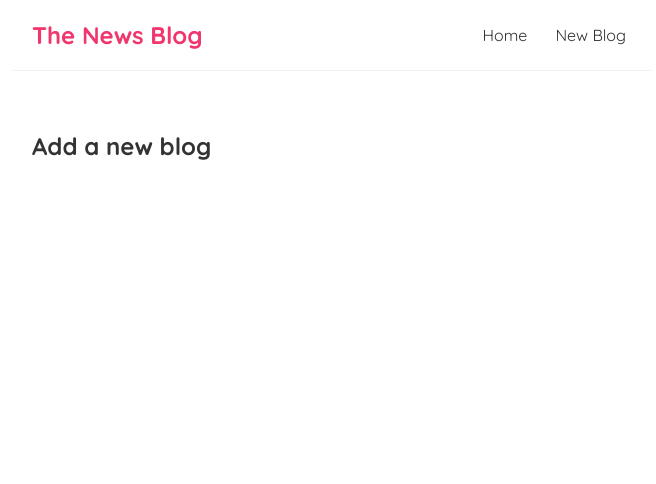
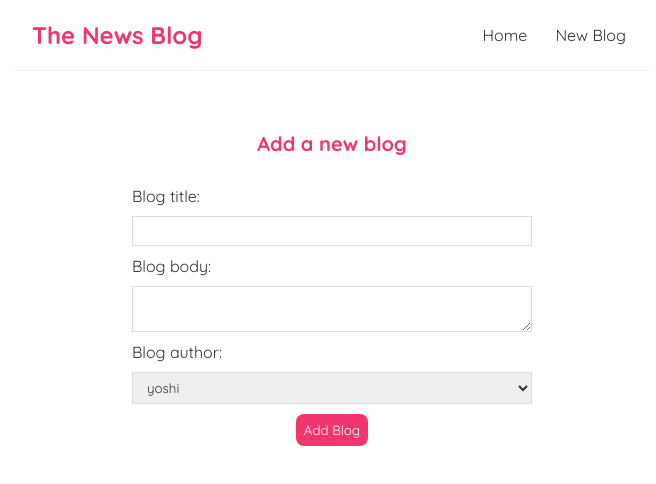
Before and after one commit to NetworkWarrior/first-react-app, a React (Create React App) app: page /create in a window 1280 px wide. Shown: the top 484 px of the page, without its empty margins (308-964 px from the left). Built offline with nearby package versions, Linux system fonts and the light colour scheme.

Commit message:
adding controlled inputs

```diff
--- a/src/Create.js
+++ b/src/Create.js
@@ -1,7 +1,35 @@
+import { useState } from 'react';
 const Create = () => {
+    const [title, setTitle] = useState("");
+    const [body, setBody] = useState("");
+    const [author, setAuthor] = useState('yoshi');
+
     return (
         <div className="create">
             <h2>Add a new blog</h2>
+            <form>
+                <label>Blog title:</label>
+                <input
+                    type="text"
+                    required
+                    value={title}
+                    onChange={(e) => setTitle(e.target.value)}
+                />
+                <label>Blog body:</label>
+                <textarea
+                    required
+                    value={body}
+                    onChange={(e) => setBody(e.target.value)}
+                ></textarea>
+                <label>Blog author:</label>
+                <select required value={author} onChange={(e) => setAuthor(e.target.value)}>
+                    <option value="mario">mario</option>
+                    <option value="yoshi">yoshi</option>
+                </select>
+                <button>Add Blog</button>
+                <p>{title}</p>
+                <p>{body}</p>
+            </form>
         </div>
     );
 }
--- a/src/index.css
+++ b/src/index.css
@@ -61,3 +61,35 @@
 .blog-details div {
   margin: 20px 0;
 }
+
+/* create new blog form */
+.create {
+  max-width: 400px;
+  margin: 0 auto;
+  text-align: center;
+}
+.create label {
+  text-align: left;
+  display: block;
+}
+.create h2 {
+  font-size: 20px;
+  color: #f1356d;
+  margin-bottom: 30px;
+}
+.create input, .create textarea, .create select {
+  width: 100%;
+  padding: 6px 10px;
+  margin: 10px 0;
+  border: 1px solid #ddd;
+  box-sizing: border-box;
+  display: block;
+}
+.create button {
+  background: #f1356d;
+  color: #fff;
+  border: 0;
+  padding: 8px;
+  border-radius: 8px;
+  cursor: pointer;
+}
```
